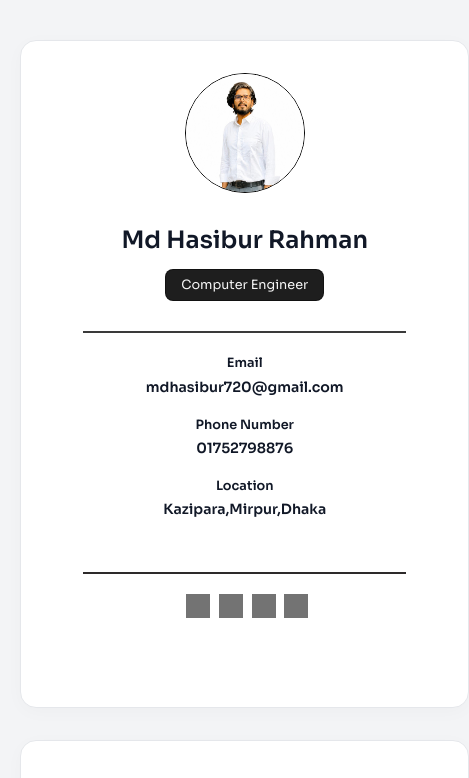
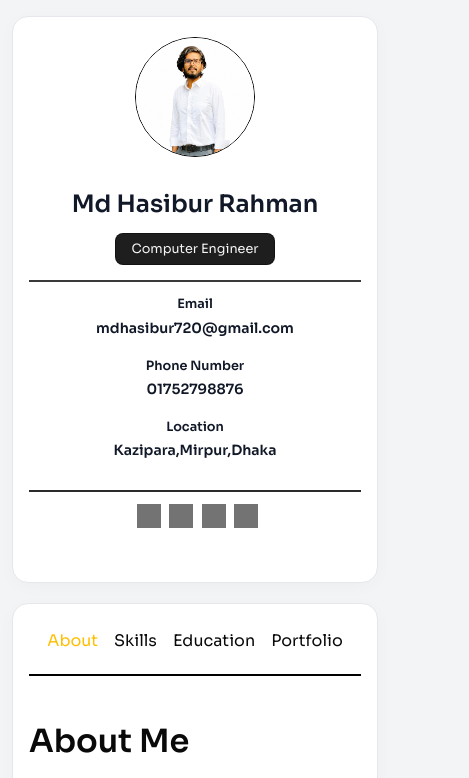
Before and after one commit to mdhasib72/Md-Hasibur-Ramann, a plain HTML site: page index.html in a window 390 px wide. Shown: the top 778 px of the page, 469 px wide, since content can reach past the window. Drawn offline with Linux system fonts and the light colour scheme; grey boxes are pictures that could not be loaded.

Commit message:
Enhance mobile responsiveness in portfolio.css
Added mobile responsive improvements for layout and spacing.

```diff
--- a/portfolio.css
+++ b/portfolio.css
@@ -392,14 +392,36 @@
   border-radius: 6px;
   border: 1px solid #e5e7eb;
 }
-@media screen and (max-width: 1200px) {
-    .main-container{
-        grid-template-columns: 1fr;
-        padding: auto;
-    }
-    .sidebar{
-        position: static;
-        height: auto;
-    }
+/* Mobile Responsive Improvements */
+@media screen and (max-width: 768px) {
+  .main-container {
+    grid-template-columns: 1fr;
+    padding: 16px 12px;
+    gap: 20px;
+  }
 
+  .sidebar {
+    position: static;
+    padding: 20px 16px;
+  }
+
+  .main-content {
+    padding: 24px 16px;
+  }
+
+  .contact, .social {
+    margin: 15px 0;
+    padding: 12px 0;
+  }
+
+  nav {
+    justify-content: center;
+    gap: 16px;
+    flex-wrap: wrap;
+  }
+
+  .grid-container {
+    grid-template-columns: repeat(2, 1fr);
+    gap: 12px;
+  }
 }
```
